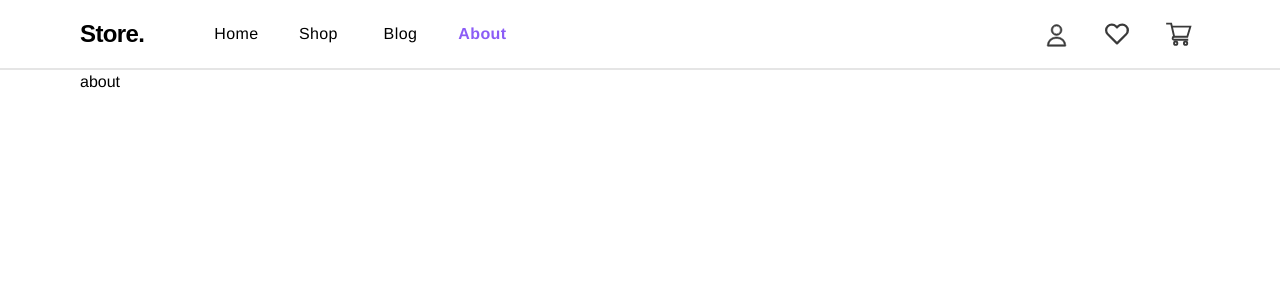
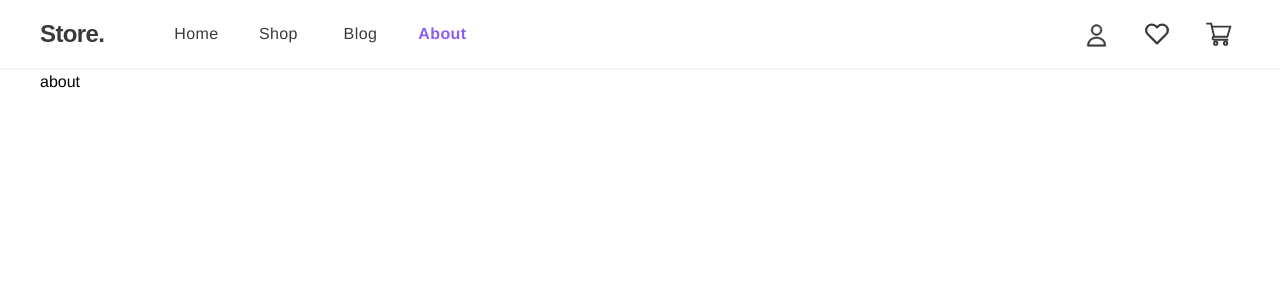
Before and after one commit to Harish-b-03/store-ecommerce, a Next.js app: page /about in a window 1280 px wide. Shown: the top 300 px of the page. Built offline with nearby package versions, Linux system fonts and the light colour scheme; a web font is replaced by a local one.

Commit message:
Header, HeroBanner, Layout- layout padding sizes UPDATED

```diff
--- a/src/components/HeroBanner.tsx
+++ b/src/components/HeroBanner.tsx
@@ -17,15 +17,15 @@ type HeroBannerProps = {
 
 const HeroBanner:React.FC<HeroBannerProps> = ({ featuredProduct }) => {
   return (
-    <div className="w-full h-[45%] md:h-[50%] mt-10 flex justify-center items-center bg-[rgba(0,0,0,0.06)] relative rounded-[40px] overflow-hidden">
+    <div className="w-full h-[45%] max-h-[400px] md:h-[50%] mt-8 flex justify-center items-center bg-[rgba(0,0,0,0.04)] relative rounded-[40px] overflow-hidden">
         <div className="w-[85%] lg:w-[75%] h-full flex justify-around items-center">
-            <div className="w-[60%] h-[90%] max-h-[320px] py-5 flex flex-col justify-evenly">
-                <div className=" font-inter font-semibold text-lg text-violet-500  tracking-widest">{featuredProduct.brand}</div>
-                <span className="w-[80%] text-black font-extrabold text-xl md:text-2xl lg:text-3xl 2xl:text-5xl">{featuredProduct.title}</span>
-                <span className="w-[80%] text-[rgba(0,0,0,0.5)] font-normal text-sm md:text-base 2xl:text-lg">{featuredProduct.description}</span>
-                <span className="flex items-center">
+            <div className="w-[70%] h-[70%] py-5 flex flex-col justify-center">
+                <div className="font-inter font-semibold text-lg text-violet-500  tracking-widest">{featuredProduct.brand}</div>
+                <span className="w-[80%] mt-2 text-black font-extrabold text-xl md:text-2xl lg:text-3xl 2xl:text-5xl">{featuredProduct.title}</span>
+                <span className="w-[80%] mt-4 text-[rgba(0,0,0,0.5)] font-normal text-sm md:text-base 2xl:text-lg">{featuredProduct.description}</span>
+                <span className="mt-8 flex items-center">
                     <button className="w-120px h-40px rounded-lg text-white font-semibold bg-violet-500">Shop Now</button>
-                    <div className="mx-4 w-fit h-20px flex justify-center items-center"><span className="text-violet-600 m-0 p-0">{featuredProduct.discountPercentage}% OFF</span></div>
+                    <div className="mx-4 w-fit h-20px text-sm font-inter flex justify-center items-center"><span className="text-violet-600 m-0 p-0">{featuredProduct.discountPercentage}% OFF</span></div>
                 </span>
             </div>
             <div className="w-[40%] max-w-[400px] h-[300px] relative mix-blend-multiply ">
--- a/src/containers/layout/Header.tsx
+++ b/src/containers/layout/Header.tsx
@@ -5,21 +5,21 @@ import ActiveLink from "../../components/ActiveLink"
 
 const Header = () => {
   return (
-    <header className="fixed top-0 w-full h-70px px-5 lg:px-20 z-50 flex justify-between items-center bg-white border-b-2 border-b-neutral-200">
+    <header className="fixed top-0 w-full h-70px px-5 lg:px-10 z-50 flex justify-between items-center transition-all ease-in-out duration-300 text-gray-3a bg-white border-b-2 border-b-neutral-100">
       <div className="flex justify-between items-center">
         <div className="mr-3 lg:mr-5 text-2xl font-lekton font-semibold tracking-tight cursor-pointer">Store.</div>
         <div className=" ml-3 lg:ml-8 flex justify-center items-centertext-gray-3a">
           <ActiveLink href="/" activeClassName="text-violet-500 font-semibold">
-            <div className="w-60px md:w-80px lg:mr-0.5  tracking-wide flex justify-center items-center cursor-pointer hover:font-semibold hover:text-violet-500">Home</div>
+            <div className="w-60px md:w-80px lg:mr-0.5 tracking-wide flex justify-center items-center cursor-pointer hover:tracking-normal hover:font-semibold hover:text-violet-500">Home</div>
           </ActiveLink>
           <ActiveLink href="/product" activeClassName="text-violet-500 font-semibold">
-            <div className="w-60px md:w-80px lg:mr-0.5 tracking-wide flex justify-center items-center cursor-pointer hover:font-semibold hover:text-violet-500">Shop</div>
+            <div className="w-60px md:w-80px lg:mr-0.5 tracking-wide flex justify-center items-center cursor-pointer hover:tracking-normal hover:font-semibold hover:text-violet-500">Shop</div>
           </ActiveLink>
           <ActiveLink href="/blog" activeClassName="text-violet-500 font-semibold">
-            <div className="w-60px md:w-80px lg:mr-0.5 tracking-wide flex justify-center items-center cursor-pointer hover:font-semibold hover:text-violet-500">Blog</div>
+            <div className="w-60px md:w-80px lg:mr-0.5 tracking-wide flex justify-center items-center cursor-pointer hover:tracking-normal hover:font-semibold hover:text-violet-500">Blog</div>
           </ActiveLink>
           <ActiveLink href="/about" activeClassName="text-violet-500 font-semibold">
-            <div className="w-60px md:w-80px lg:mr-2 tracking-wide flex justify-center items-center cursor-pointer hover:font-semibold hover:text-violet-500">About</div>
+            <div className="w-60px md:w-80px lg:mr-0.5 tracking-wide flex justify-center items-center cursor-pointer hover:tracking-normal  hover:font-semibold hover:text-violet-500">About</div>
           </ActiveLink>
         </div>
       </div>
--- a/src/containers/layout/Layout.tsx
+++ b/src/containers/layout/Layout.tsx
@@ -16,7 +16,7 @@ const Layout = (props:any) => {
       </Head>
       <main className="w-screen h-screen flex flex-col items-center bg-white box-border ">
         <Header/>
-        <div className="w-full h-fit min-h-full px-5 lg:px-20 my-70px">
+        <div className="w-full h-fit min-h-full px-5 lg:px-10 my-70px">
           {props.children}
         </div>
         <Footer/>
```
